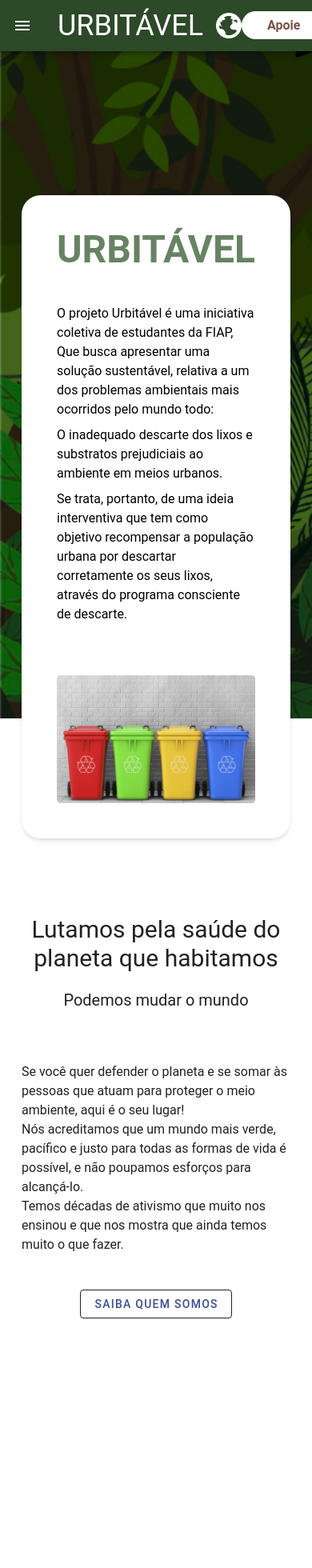
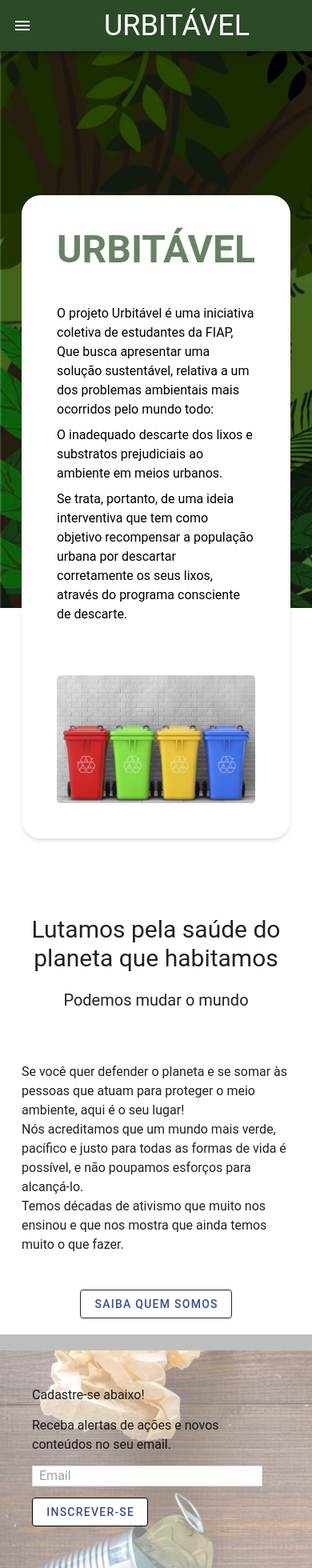
Before and after one commit to Jeffsantos3002/urbitavel-projeto-comunitario, a Vue app: page / in a window 390 px wide. Shown: the top 1960 px of the page at 80% size. Before the commit the page ends 1668 px from the top, so only its background shows below. Built offline with nearby package versions, Linux system fonts and the light colour scheme.

Commit message:
fix(footer): Corrigi  bugs no footer a navbar

```diff
--- a/src/Layout/AppLayout.vue
+++ b/src/Layout/AppLayout.vue
@@ -1,6 +1,6 @@
 <template>
   <v-card class="elevation-0">
-    <v-layout>
+    <v-layout class="flex flex-col">
       <v-app-bar
         class="flex justify-between flex-row items-center space-x-8"
         color="greenDark"
@@ -17,13 +17,18 @@
           >
             {{page.name}}
           </v-list-item>
+          <v-list-item class="">
+            <router-link to="/apoie" class="text-white p-2">
+              Apoie
+            </router-link>
+          </v-list-item>
         </v-list>
       </v-navigation-drawer>
       <v-main class="flex w-full justify-center">
-        <span class="backgroundSpan bg-cover z-1 h-3/6 w-full absolute " :style="{ backgroundImage: 'url(' + bg + ')', width: '100%' }"> </span>
+        <span class="backgroundSpan bg-cover z-1 h-2/6 w-full absolute " :style="{ backgroundImage: 'url(' + bg + ')', width: '100%' }"> </span>
         <router-view class=" z-10 realtive px-14 py-5 "/>
-
       </v-main>
+      <FooterUrb/>
     </v-layout>
   </v-card>
 
@@ -33,6 +38,7 @@
 import { ref } from 'vue';
 import Navbar from '@/components/navbar.vue'
 import pages from  '../../data/pages'
+import FooterUrb from '@/components/footer.vue'
 
 const drawer = ref(null);
 
--- a/src/components/footer.vue
+++ b/src/components/footer.vue
@@ -1,27 +1,18 @@
 <template>
   <div>
-    <div class="w-full h-5 bg-gray">/</div>
-    <div class=" flex flex-col justify-center bg-footer bg-cover w-full  h-80 px-10 sm:px-36 pt-14 pb-28 ">
-      <!-- <img :src="imgFooter" alt="imgFooter" class="bg-cover w-full"> -->
+    <div class="w-full h-5 bg-gray"></div>
+    <div class=" flex flex-col justify-center space-y-3.5 bg-footer bg-cover w-full  h-80 px-10 sm:px-36 pt-14 pb-28 ">
       <h4>
         Cadastre-se abaixo!
       </h4>
       <p>
         Receba alertas de ações e novos conteúdos no seu email.
       </p>
-        <div class="w-72 flex  bg-white h-5 overflow-hidden">
-          <v-text-field
-            v-model="email"
-            :rules="emailRules"
-            label="E-mail"
-            hide-details
-            required
-            color="white"
-            class="w-full"
-          ></v-text-field>
+      <div class="w-72 bg-white flex border">
+        <input type="email" placeholder="Email" class="pl-2 w-full focus:outline-none">
       </div>
-        <div class="bg-white w-48">
-          <v-btn variant="outlined" class="w-48">
+        <div class="w-48">
+          <v-btn variant="outlined" class="bg-white">
             <span class="text-lilac">
               Inscrever-se
             </span>
@@ -30,14 +21,12 @@
 
 
     </div>
-    <div class="bg-title w-full max-h-96	h-20">
+    <div class="bg-title w-full	h-20">
 
     </div>
   </div>
 </template>
 <script setup>
-
-const imgFooter = require('@/assets/backgroundRegister.png');
 
 </script>
 
@@ -50,11 +39,9 @@
 .v-field__overlay{
   background-color: white !important;
 }
-.v-field.v-field--active .v-label.v-field-label--floating{
-}
+
 .v-btn--variant-outlined {
   border: thin solid #3b4e92;
   background-color: white;
 }
-
 </style>
--- a/src/components/navbar.vue
+++ b/src/components/navbar.vue
@@ -1,8 +1,8 @@
 <template>
   <div class="w-full flex flex-row items-center px-5 ">
-    <div class="flex items-center w-full space-x-4">
+    <div class="flex items-center justify-center w-full space-x-4">
       <h1 class="text-4xl text-white font-normal">URBITÁVEL</h1>
-      <div  class="w-8">
+      <div class="w-8 hidden xl:flex">
         <img :src="logoSrc"/>
       </div>
         <div class="bg-greenDark w-full flex flex-row hidden lg:flex"  >
@@ -15,8 +15,8 @@
           </router-link>
         </div>
     </div>
-    <div class="">
-        <router-link to="/apoie" class="text-brown text-base font-semibold bg-white py-2 px-8 rounded-3xl">
+    <div class="hidden sm:flex ">
+        <router-link to="/apoie" class="text-brown text-base font-semibold bg-white p-2 px-8 rounded-3xl">
           Apoie
         </router-link>
     </div>
--- a/tailwind.config.js
+++ b/tailwind.config.js
@@ -3,11 +3,11 @@
   content: ['./index.html', './src/**/*.{vue,js,ts,jsx,tsx}'],
   theme: {
     colors:{
-      'greenFanese': '#28DC55',
       'title': '#678363',
       'white': '#FFFFFF',
       'brown': '#4B231B',
-      'lilac': '#3b4e92'
+      'lilac': '#3b4e92',
+      'gray': '#BEBEBE',
     },
     fontFamily: {
       'montserrat' : ['Montserrat', 'sans-serif'],
```
Lines whose indentation alone changed are shown as unchanged.
